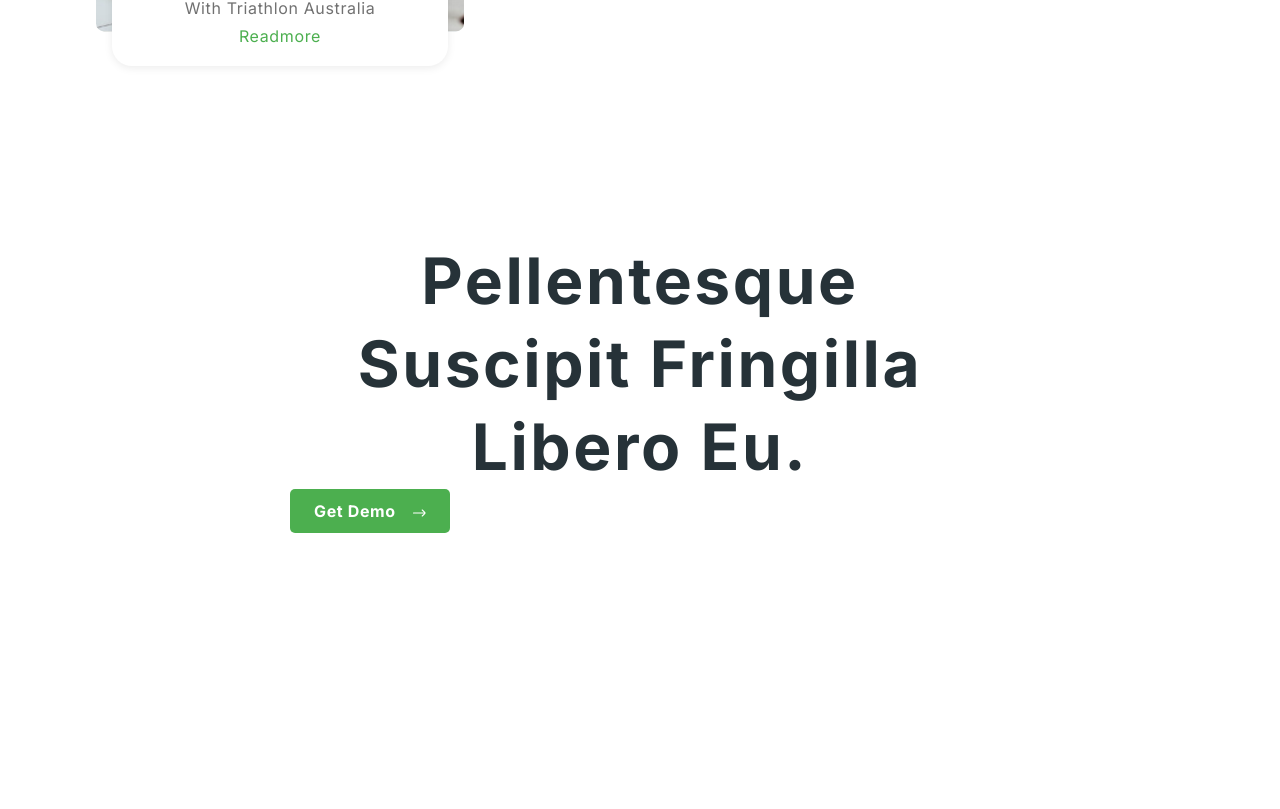
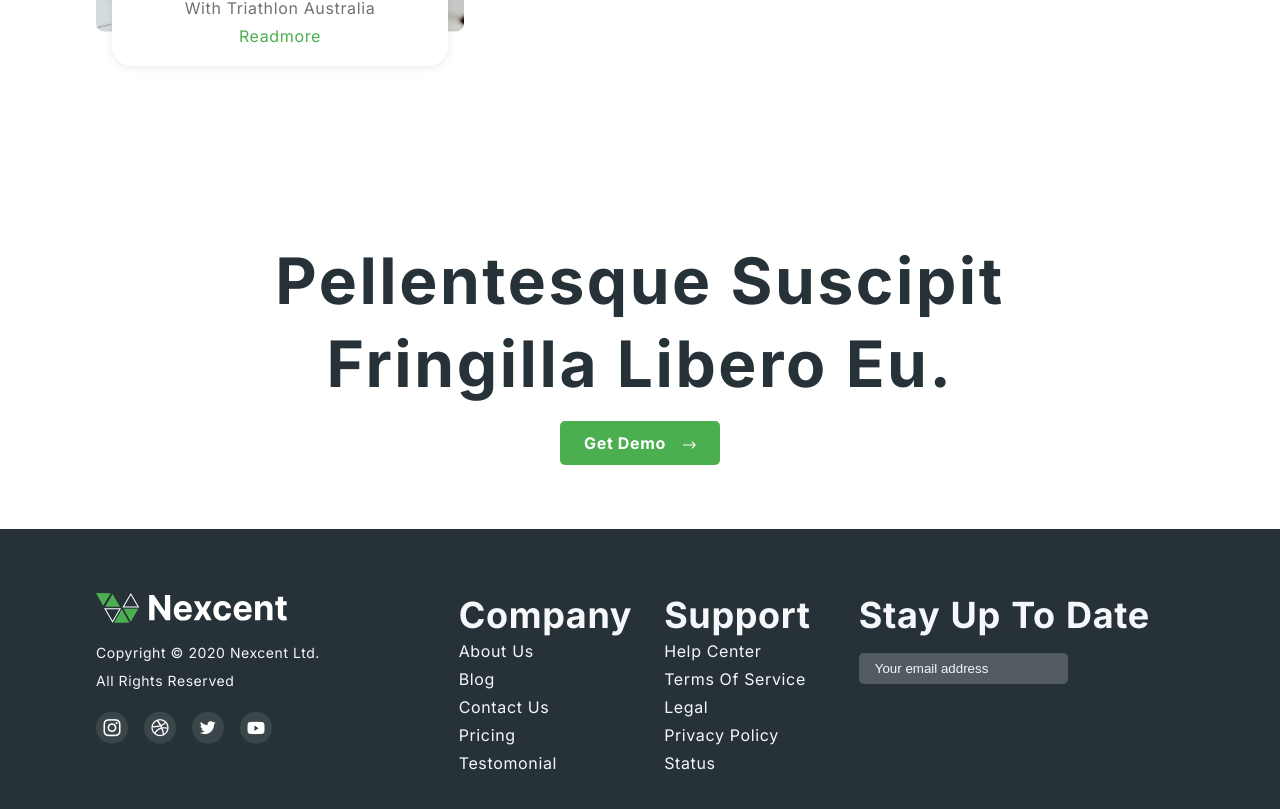
Before and after one commit to syedmilad/Nexcent_UI-UX, a React (Vite) app: page / in a window 1280 px wide. Shown: the part 5525-6334 px from the top of the page. Before the commit the page ends 6122 px from the top, so only its background shows below. Built offline with nearby package versions, Linux system fonts and the light colour scheme; a web font is replaced by a local one.

Commit message:
completed footer section.

```diff
--- a/src/components/constants/images.js
+++ b/src/components/constants/images.js
@@ -1,4 +1,5 @@
 import Logo from "../../assets/Logo.svg"
+import lightLogo from "../../assets/lightLogo.svg"
 import illustration from "../../assets/illustration.svg"
 import client1 from "../../assets/company1.svg";
 import client2 from "../../assets/company2.svg";
@@ -19,6 +20,7 @@ import tesla from "../../assets/tesla.svg";
 import read1 from "../../assets/read1.svg";
 import read2 from "../../assets/read2.svg";
 import read3 from "../../assets/read3.svg";
+import social from "../../assets/social.png";
 
 export default {
     Logo,
@@ -41,5 +43,7 @@ export default {
     tesla,
     read1,
     read2,
-    read3
+    read3,
+    social,
+    lightLogo
 }
--- a/src/container/Footer/Footer.css
+++ b/src/container/Footer/Footer.css
@@ -4,14 +4,91 @@
     text-align: center;
 }
 .app__footer-heading{
-    max-width: 700px;
-
+    max-width: 1000px;
+    display: flex;
+    flex-direction: column;
+    justify-content: center;
+    align-items: center;
 }
 .demo__btn{
+    margin-top: 1rem;
     display: flex;
     flex-direction: row;
     align-items: center;
+    justify-content: center;
 }
 .arrow-left{
     margin-left: 1rem !important;
 }
+.app__footer-content {
+    background-color: #263238;
+    width: 100%;
+    display: flex;
+    flex-direction: row;
+}
+.app__footer-content_container{
+    display: flex;
+    flex-direction: row;
+    width: 100%;
+}
+.app__footer-logo{
+    flex: 1;
+    display: flex;
+    width: 100%;
+    flex-direction: column;
+    justify-content: flex-start;
+    align-items: flex-start;
+
+}
+.app__footer-gallery{
+    flex: 2;
+    width: 100%;
+    display: flex;
+    flex-direction: row;
+    justify-content: flex-start;
+    align-items: flex-start;
+
+}
+.app__footer-gallery{
+    display: flex;
+    flex-direction: row;
+    justify-content: flex-start;
+    align-items: flex-start;
+    gap: 2rem;
+}
+.app__footer-gallery .left{
+    flex: 1;
+    display: flex;
+    flex-direction: column;
+    justify-content: flex-start;
+    align-items: flex-start;
+    text-align: left;
+}
+.app__footer-gallery .center{
+    flex: 1;
+    display: flex;
+    flex-direction: column;
+    justify-content: flex-start;
+    align-items: flex-start;
+    text-align: left;
+}
+.app__footer-gallery .right{
+    flex: 2;
+    display: flex;
+    flex-direction: column;
+    justify-content: flex-start;
+    align-items: flex-start;
+}
+
+.right input{
+    padding: 0.5rem 1rem;
+    margin-top: 1rem;
+    border: none;
+    outline: none;
+    border-radius: .3rem;
+    background-color: #515b60;
+}
+
+.right input::placeholder{
+    color: #F5F7FA;
+}
--- a/src/container/Footer/Footer.jsx
+++ b/src/container/Footer/Footer.jsx
@@ -1,10 +1,11 @@
 import React from "react";
 import "./Footer.css"
+import {images} from "../../components/constants"
 
 const Footer = () => {
   return (
-    <div className="app__footer flex__center section__padding">
-      <div className="app__footer-heading">
+    <div className="app__footer flex__center">
+      <div className="app__footer-heading  section__padding">
         <h1 style={{color: "#263238"}} className="headtext__cormorant">
           Pellentesque suscipit fringilla libero eu.
         </h1>
@@ -17,7 +18,42 @@ const Footer = () => {
           </span>
         </button>
       </div>
-      <div className="app__footer-content"></div>
+      <div className="app__footer-content">
+        <div className="app__footer-content_container section__padding">
+            <div className="app__footer-logo">
+              <img src={images.lightLogo} alt="" />
+              <p className="p__opensans" style={{color: "#F5F7FA", fontSize: "14px", marginTop: "1rem"}}>
+              Copyright © 2020 Nexcent ltd.
+              </p>
+              <p className="p__opensans" style={{color: "#F5F7FA", fontSize: "14px",marginBottom: "1rem"}}>
+              All rights reserved
+              </p>
+              <img src={images.social} alt="" />
+            </div>
+            <div className="app__footer-gallery">
+              <div className="left">
+                  <h1 className="p__cormorant" style={{color: "#F5F7FA"}}>Company</h1>
+                  <p className="p__opensans" style={{color: "#F5F7FA"}}>About Us</p>
+                  <p className="p__opensans" style={{color: "#F5F7FA"}}>Blog</p>
+                  <p className="p__opensans" style={{color: "#F5F7FA"}}>Contact us</p>
+                  <p className="p__opensans" style={{color: "#F5F7FA"}}>Pricing</p>
+                  <p className="p__opensans" style={{color: "#F5F7FA"}}>Testomonial</p>
+              </div>
+              <div className="center">
+              <h1 className="p__cormorant" style={{color: "#F5F7FA"}}>Support</h1>
+                  <p className="p__opensans" style={{color: "#F5F7FA"}}>Help center</p>
+                  <p className="p__opensans" style={{color: "#F5F7FA"}}>Terms of service</p>
+                  <p className="p__opensans" style={{color: "#F5F7FA"}}>Legal</p>
+                  <p className="p__opensans" style={{color: "#F5F7FA"}}>Privacy policy</p>
+                  <p className="p__opensans" style={{color: "#F5F7FA"}}>Status</p>
+              </div>
+              <div className="right">
+              <h1 className="p__cormorant" style={{color: "#F5F7FA"}}>Stay up to date</h1>
+                <input type="text" placeholder="Your email address" />
+              </div>
+            </div>
+        </div>
+      </div>
     </div>
   );
 };
```
Also changed, not shown: src/assets/lightLogo.svg (added), src/assets/social.png (added).
